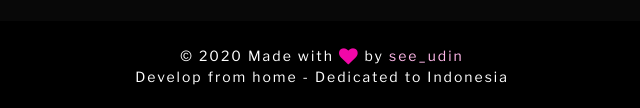
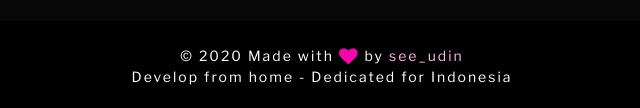
Before and after one commit to acerudyn/covid19, a plain HTML site: page provinsi.html in a window 1280 px wide. Shown: the part 4229-4337 px from the top of the page, 318-958 px from the left. Drawn offline with nearby package versions, Linux system fonts and the light colour scheme.

Commit message:
Update footer

```diff
--- a/provinsi.html
+++ b/provinsi.html
@@ -302,7 +302,7 @@
     <div class="bottom-footer text-center py-md-4 py-3">
       <p>
         © 2020 Made with <i class="fa fa-heart fa-lg" aria-hidden="true" style="color:#f207a8;"></i> by <a href="http://s.id/see_udin" target="_blank">see_udin</a> <br>
-        Develop from home - Dedicated to Indonesia
+        Develop from home - Dedicated for Indonesia
       </p>
     </div>
   </footer>
```
